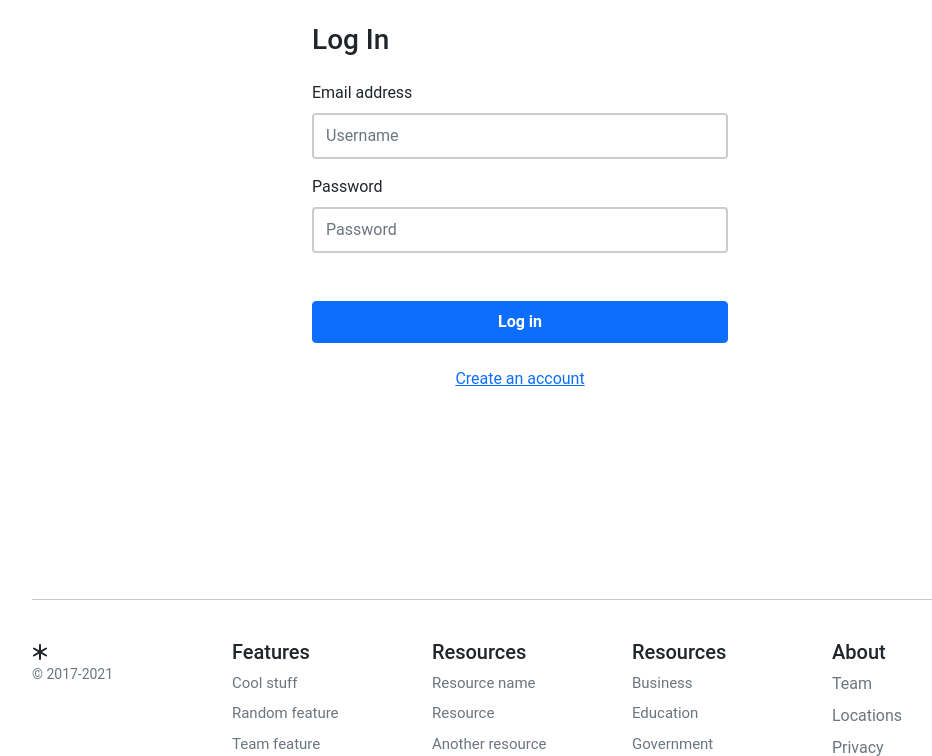
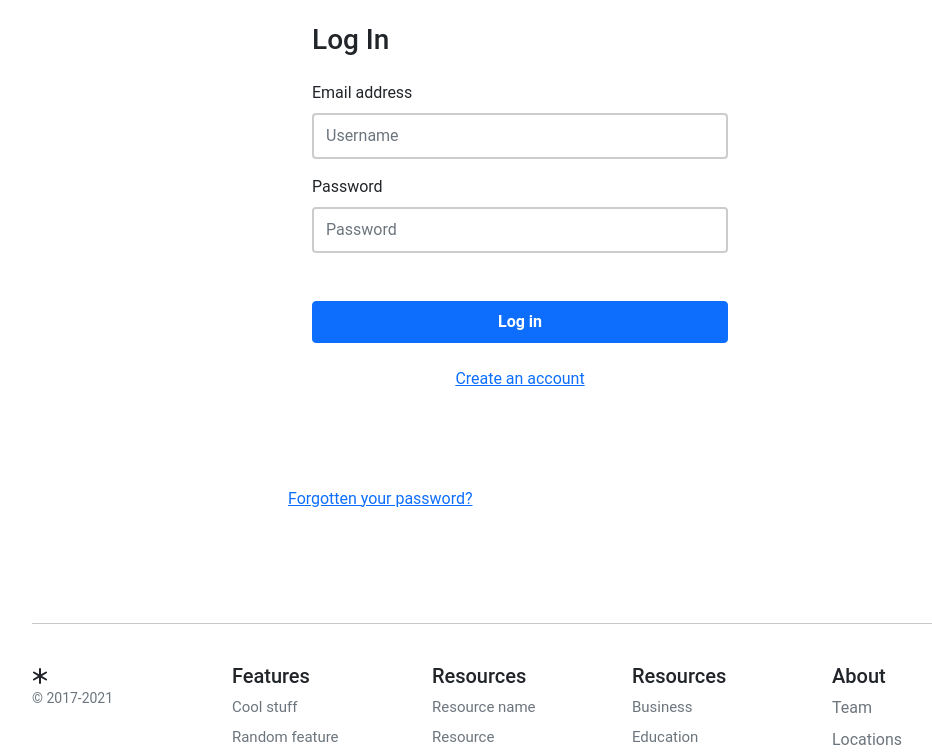
Before and after one commit to AlexFromSiberia/e_commerce, a Django app: page /account/login/ in a window 1280 px wide. Shown: the part 142-898 px from the top of the page, without its empty margins (120-1052 px from the left). Run offline with Django 3.2, Linux system fonts and the light colour scheme; data comes from the database, SQL or seed files in the repository; both versions use the stored data as it was after the commit.

Commit message:
Done:  - Password reset(send email + confirmation)

```diff
--- a/ecommerce/account/forms.py
+++ b/ecommerce/account/forms.py
@@ -68,20 +68,21 @@ class RegistrationForm(forms.ModelForm):
 
 
 class PwdResetForm(PasswordResetForm):
-
+    """Password reset form"""
     email = forms.EmailField(max_length=254, widget=forms.TextInput(
         attrs={'class': 'form-control mb-3', 'placeholder': 'Email', 'id': 'form-email'}))
 
     def clean_email(self):
+        """Checks if there is the e_mail in the database"""
         email = self.cleaned_data['email']
         u = UserBase.objects.filter(email=email)
         if not u:
-            raise forms.ValidationError(
-                'Unfortunatley we can not find that email address')
+            raise forms.ValidationError('Unfortunately we can not find that email address')
         return email
 
 
 class PwdResetConfirmForm(SetPasswordForm):
+    """Form for creating a new password. Validation is already prebuild in Django!"""
     new_password1 = forms.CharField(
         label='New password', widget=forms.PasswordInput(
             attrs={'class': 'form-control mb-3', 'placeholder': 'New Password', 'id': 'form-newpass'}))
--- a/ecommerce/account/urls.py
+++ b/ecommerce/account/urls.py
@@ -4,6 +4,7 @@ from django.views.generic import TemplateView
 
 from . import views
 from .forms import (PwdResetConfirmForm, PwdResetForm, UserLoginForm)
+from core.settings import sender_mail
 
 # https://docs.djangoproject.com/en/3.1/topics/auth/default/
 # https://ccbv.co.uk/projects/Django/3.0/django.contrib.auth.views/PasswordResetConfirmView/
@@ -18,7 +19,9 @@ urlpatterns = [
     path('register/', views.account_register, name='register'),
     path('activate/<slug:uidb64>/<slug:token>/', views.account_activate, name='activate'),
     # Reset password
-    path('password_reset/', auth_views.PasswordResetView.as_view(template_name="account/user/password_reset_form.html",
+    # sender_mail - don't forget to change in settings.py
+    path('password_reset/', auth_views.PasswordResetView.as_view(from_email=sender_mail,
+                                                                 template_name="account/user/password_reset_form.html",
                                                                  success_url='password_reset_email_confirm',
                                                                  email_template_name='account/user/password_reset_email.html',
                                                                  form_class=PwdResetForm), name='pwdreset'),
--- a/ecommerce/templates/account/registration/login.html
+++ b/ecommerce/templates/account/registration/login.html
@@ -57,6 +57,7 @@
                             <p class="small text-center">
                                 {% comment %} <a href="{% url 'accounts:register' %}">Help Center?</a> {% endcomment %}
                             </p>
+                                  <div><a href="{% url 'account:pwdreset' %}">Forgotten your password?</a></div>
 
                         </div>
                     </div>
--- a/ecommerce/templates/account/user/password_reset_confirm.html
+++ b/ecommerce/templates/account/user/password_reset_confirm.html
@@ -15,7 +15,7 @@
     }
 
     .bg-image {
-        background-image: url('https://picsum.photos/id/433/1080');
+        background-image: url('https://picsum.photos/id/201/1080');
         background-size: cover;
         background-position: center center;
     }
@@ -75,10 +75,10 @@
                             </form>
 
                             <p class="small text-center pt-4">
-                                <a href="{% url "account:login" %}">Already have an account?</a>
+                                <a href="{% url 'account:login' %}">Already have an account?</a>
                             </p>
                             <p class="small text-center">
-                                <a href="{% url "account:register" %}">Help Center?</a>
+                                <a href="{% url 'account:register' %}">Help Center?</a>
                             </p>
                         </div>
                     </div>
--- a/ecommerce/templates/account/user/password_reset_form.html
+++ b/ecommerce/templates/account/user/password_reset_form.html
@@ -39,7 +39,7 @@
                                     <label class="small font-weight-bold">{{ form.email.label}}</label>
                                     {{ form.email }}
                                     <button class="btn btn-primary btn-block py-2 mb-4 mt-5 fw-bold w-100" type="submit"value="Send e-mail">Send e-mail</button>
-                                    <p class="text-center"><a href="{% url "account:login" %}">Login</a></p>
+                                    <p class="text-center"><a href="{% url 'account:login' %}">Login</a></p>
                             </form>
                         </div>
                     </div>
```
Also changed, not shown: ecommerce/templates/account/user/edit_details.html (+3 -13 lines), ecommerce/db.sqlite3.
